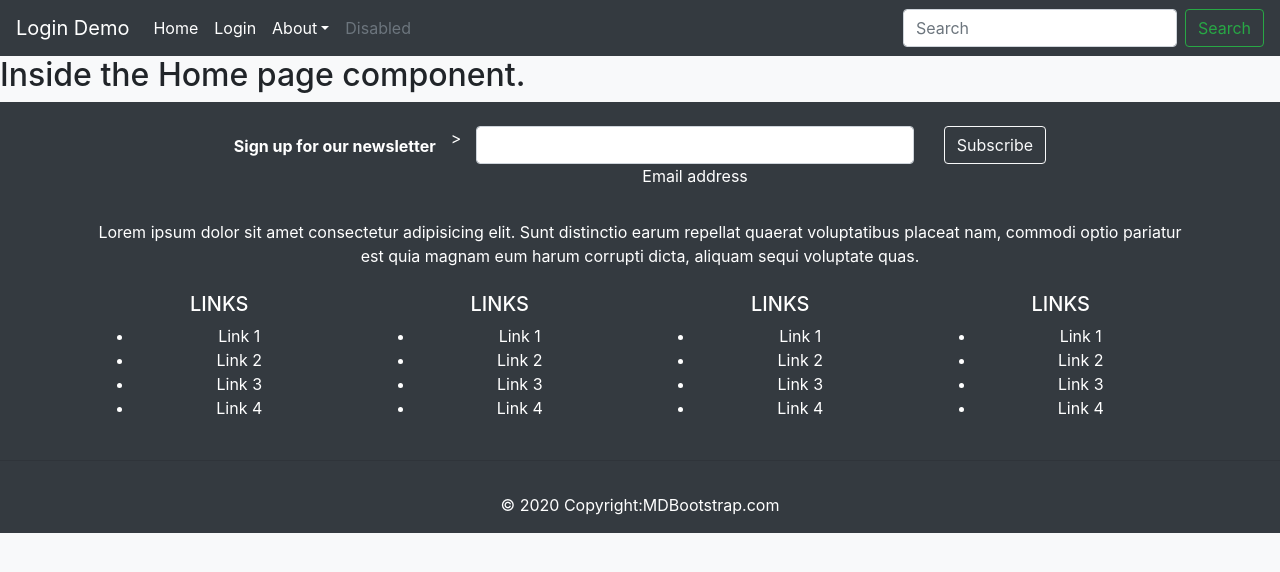
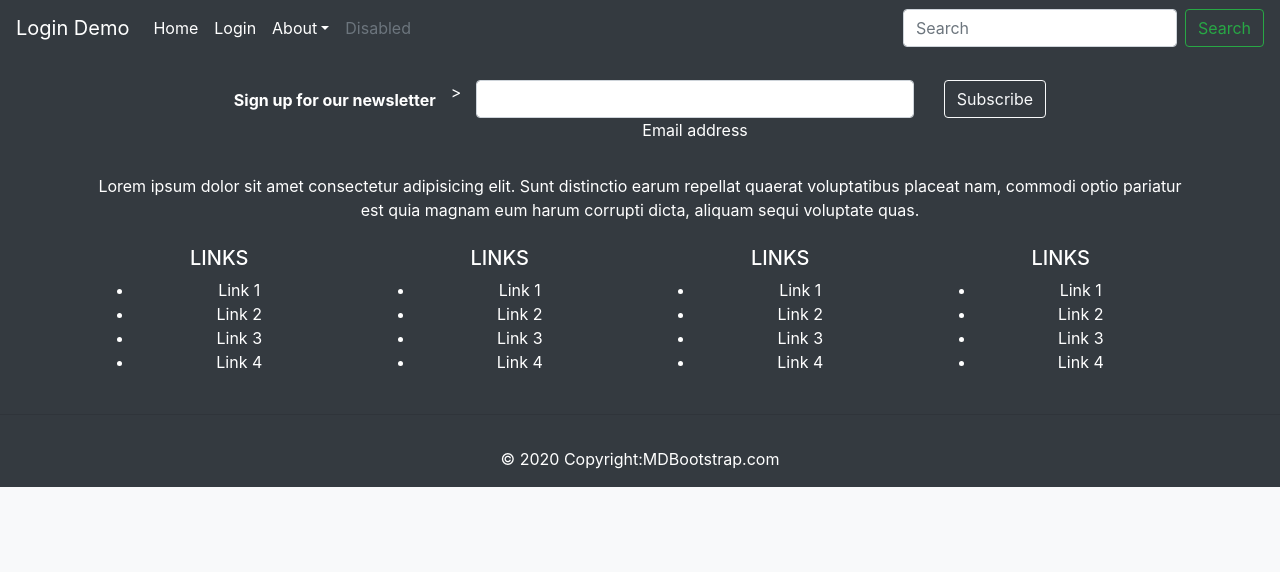
Before and after one commit to Berkeley-gov/Login-Page, a React (Create React App) app in the folder login-page/: page / in a window 1280 px wide. Shown: the top 572 px of the page. Built offline with nearby package versions, Linux system fonts and the light colour scheme.

Commit message:
update to new Login-Page/ url endpoints for components.

```diff
--- a/login-page/src/App.js
+++ b/login-page/src/App.js
@@ -13,9 +13,9 @@ function App() {
         <div className='App bg-light'>
             <NavigationalBar />
             {/* Route allows for the creation of URL paths that display a component/web page when their respective endpoints are hit. */}
-            <Route path='/login' component={LoginPage} />
-            <Route path='/' component={HomePage} />
-            <Route path='/about' component={AboutPage} />
+            <Route path='Login-Page/login' component={LoginPage} />
+            <Route path='Login-Page/' component={HomePage} />
+            <Route path='Login-Page/about' component={AboutPage} />
             <Footer />
         </div>
       </Router>
```
